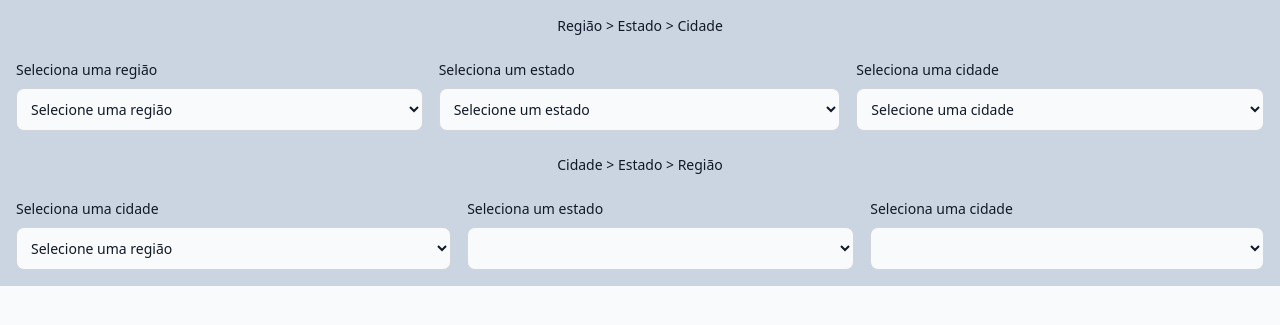
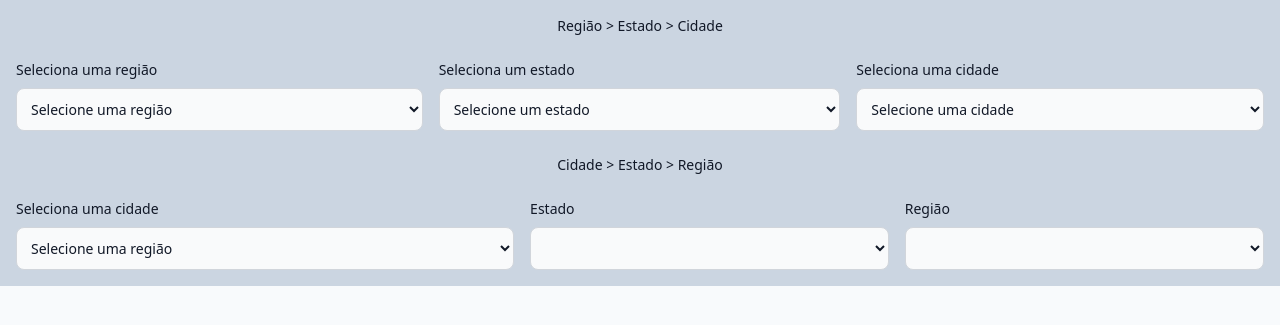
Before and after one commit to djwesleyborges/regioes-vs-estados-vs-cidades, a Django app: page / in a window 1280 px wide. Shown: the top 325 px of the page. Run offline with Django 5.2, Linux system fonts and the light colour scheme; lists and menus that the app fills with data are empty; some libraries are stand-ins or nearby versions.

Commit message:
refactor: correção html

```diff
--- a/apps/core/templates/index.html
+++ b/apps/core/templates/index.html
@@ -51,12 +51,12 @@
             </select>
         </div>
         <div class="row-span-3 col-span-2">
-            <label for="countries" class="block mb-2 text-sm font-medium text-gray-900 dark:text-white">Seleciona um estado</label>
+            <label for="countries" class="block mb-2 text-sm font-medium text-gray-900 dark:text-white">Estado</label>
             <select x-on:change="getCidades()" id="countries" class="bg-gray-50 border border-gray-300 text-gray-900 text-sm rounded-lg focus:ring-blue-500 focus:border-blue-500 block w-full p-2.5 dark:bg-gray-700 dark:border-gray-600 dark:placeholder-gray-400 dark:text-white dark:focus:ring-blue-500 dark:focus:border-blue-500">
                 <option :value="estado.id" x-text="estado"></option>
             </select>
         </div>
-        <div class="row-span-3 col-span-2"><label for="countries" class="block mb-2 text-sm font-medium text-gray-900 dark:text-white">Seleciona uma cidade</label>
+        <div class="row-span-3 col-span-2"><label for="countries" class="block mb-2 text-sm font-medium text-gray-900 dark:text-white">Região</label>
             <select id="countries" class="bg-gray-50 border border-gray-300 text-gray-900 text-sm rounded-lg focus:ring-blue-500 focus:border-blue-500 block w-full p-2.5 dark:bg-gray-700 dark:border-gray-600 dark:placeholder-gray-400 dark:text-white dark:focus:ring-blue-500 dark:focus:border-blue-500">
                 <option :value="regiao.id" x-text="regiao"></option>
             </select>
```
